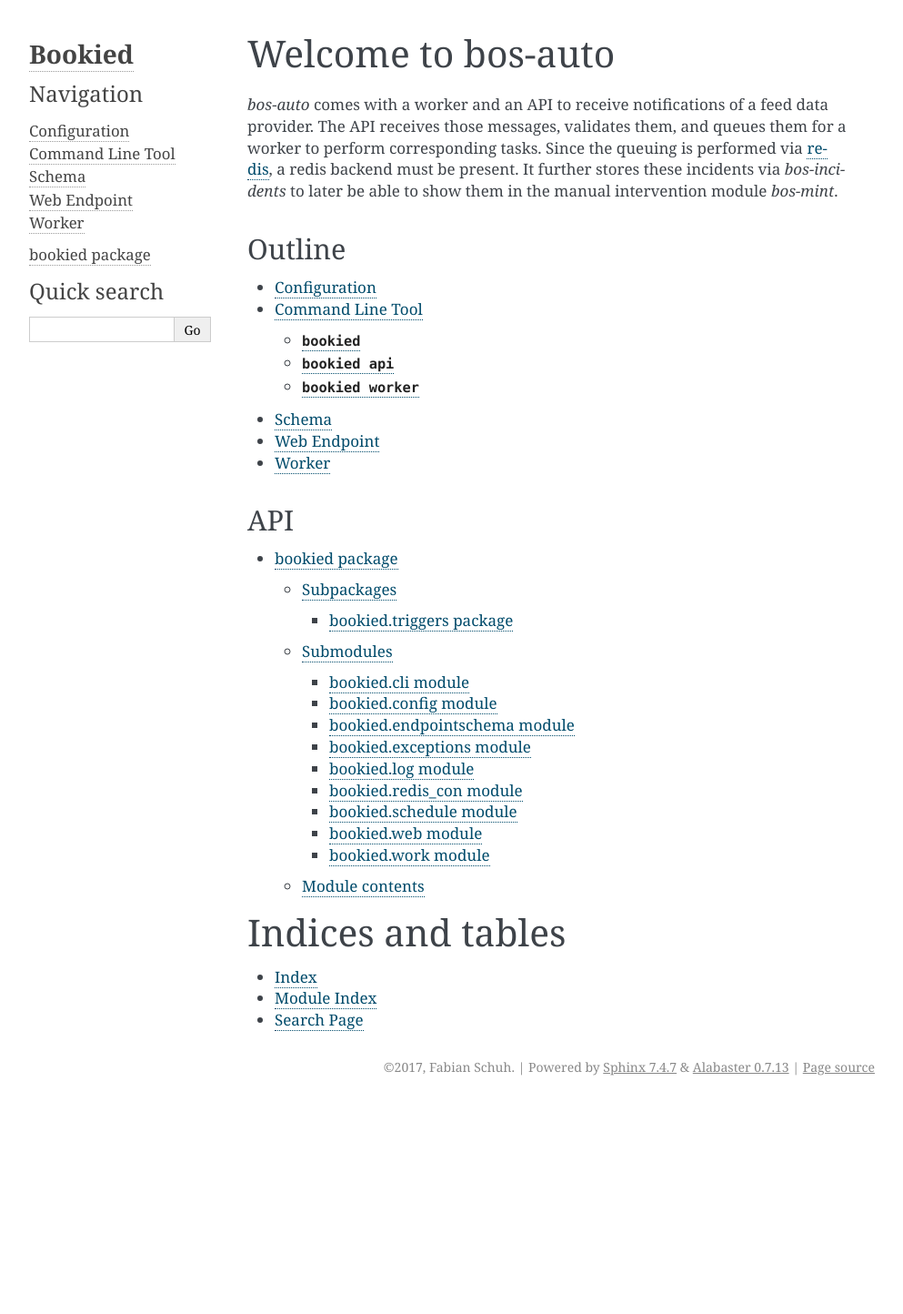
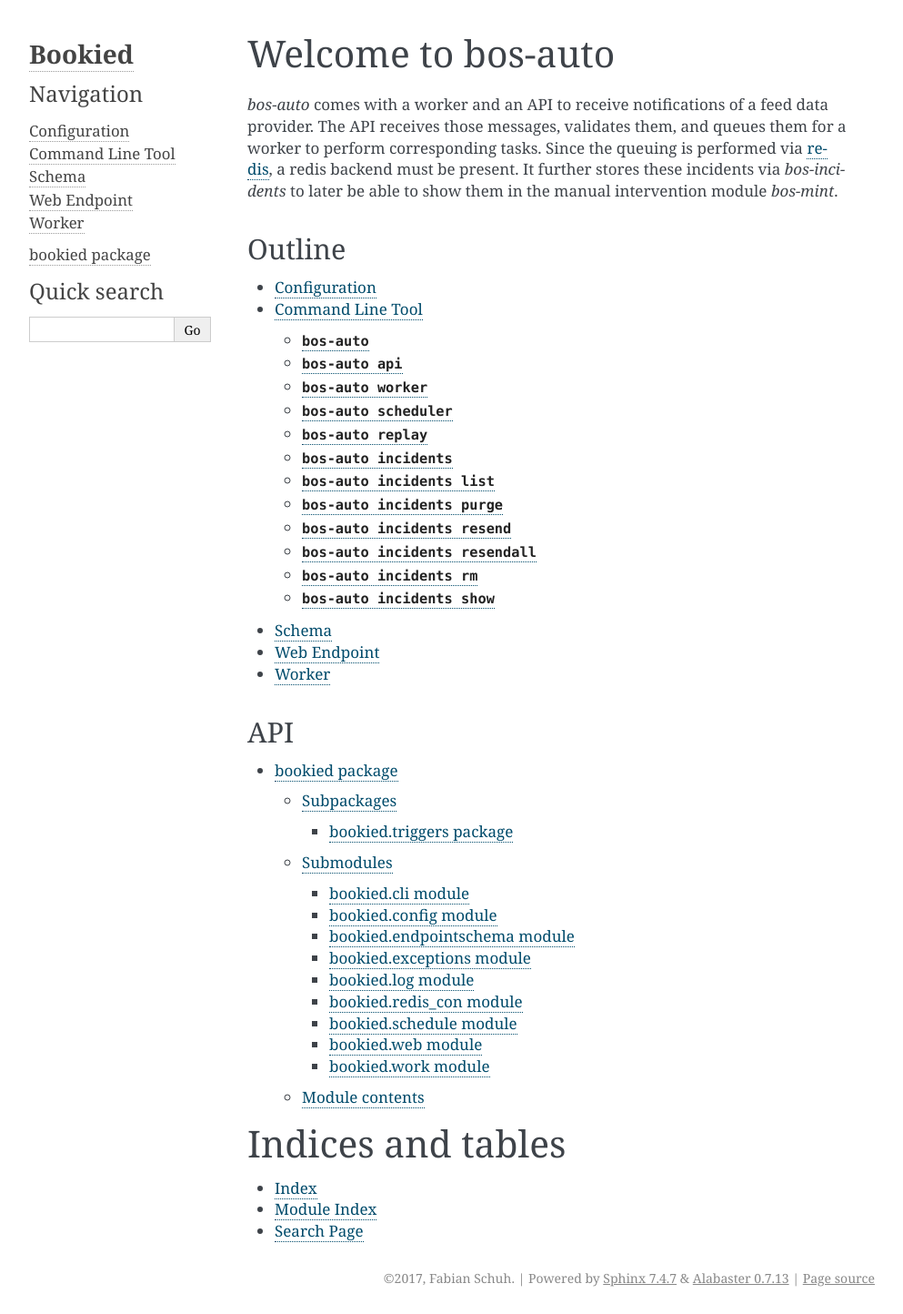
Before and after one commit to peerplays-network/bos-auto, a Sphinx documentation site: the page built from docs/index.rst, in a window 1280 px wide. Shown: the whole page at 91% size, without its empty margins (148-1141 px from the left). Built offline with Sphinx 7.4.7, drawn with Linux system fonts in a browser that asks for light colours; before the commit the page ends 1212 px from its top, so only the background shows below that.

Commit message:
more cli docs

```diff
--- a/docs/cli.rst
+++ b/docs/cli.rst
@@ -7,14 +7,50 @@ Command Line Tool
 
 .. autofunction:: bookied.cli.worker
 
-``bookied``
+``bos-auto``
 -----------
 .. command-output:: python3 ../cli.py --help
 
-``bookied api``
+``bos-auto api``
 ---------------
 .. command-output:: python3 ../cli.py api --help
 
-``bookied worker``
+``bos-auto worker``
 ------------------
 .. command-output:: python3 ../cli.py worker --help
+
+``bos-auto scheduler``
+------------------
+.. command-output:: python3 ../cli.py scheduler --help
+
+``bos-auto replay``
+---------------
+.. command-output:: python3 ../cli.py replay --help
+
+``bos-auto incidents``
+---------------
+.. command-output:: python3 ../cli.py incidents --help
+
+``bos-auto incidents list``
+---------------
+.. command-output:: python3 ../cli.py incidents list --help
+
+``bos-auto incidents purge``
+---------------
+.. command-output:: python3 ../cli.py incidents purge --help
+
+``bos-auto incidents resend``
+---------------
+.. command-output:: python3 ../cli.py incidents resend --help
+
+``bos-auto incidents resendall``
+---------------
+.. command-output:: python3 ../cli.py incidents resendall --help
+
+``bos-auto incidents rm``
+---------------
+.. command-output:: python3 ../cli.py incidents rm --help
+
+``bos-auto incidents show``
+---------------
+.. command-output:: python3 ../cli.py incidents show --help
```
